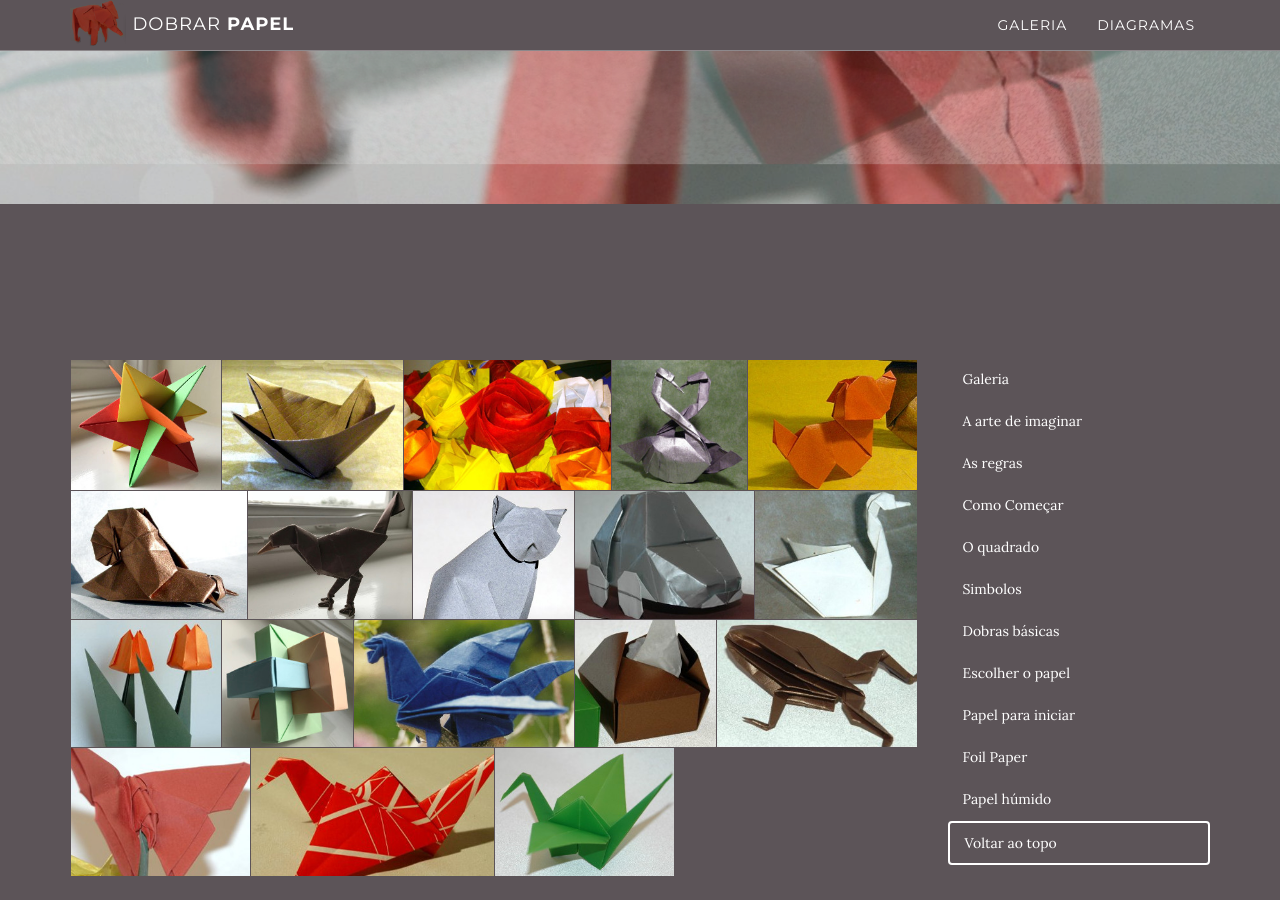
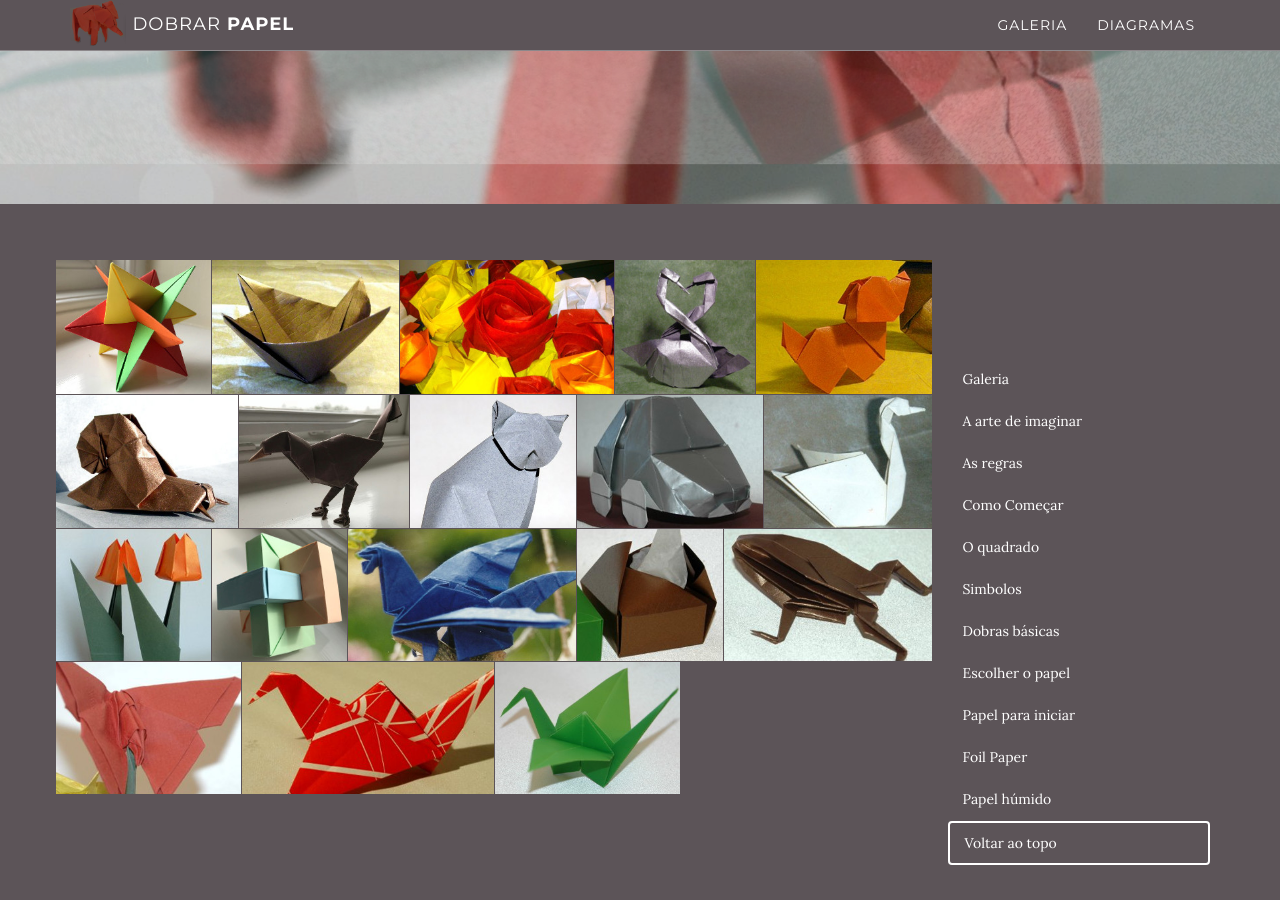
Before and after one commit to pawlo0/dobrarpapel, a Jekyll site: the page built from index.html, in a window 1280 px wide and 900 px high, scrolled down 741 px. Built offline with Jekyll 4.4.1, drawn with Linux system fonts in a browser that asks for light colours.

Commit message:
trying to fix position of justifiedGallery

```diff
--- a/index.html
+++ b/index.html
@@ -14,13 +14,15 @@
     <div class="container">
         <div class="row">
             <div class="col-md-9">
-                <section id="1" class="content-section contentWithFadeIn" style="opacity: 0; margin-top: 200px">
+                <div class="row">
+                <section id="1" class="content-section contentWithFadeIn" style="opacity: 0;">
                         {% for post in site.posts %}
                             <a href="{{ post.url | append: "index.html" }}">
                                 <img alt="{{post.title}}" src="{{post.image}}"/>
                             </a>
                         {% endfor %}
                 </section>
+                </div>
                 {% for item in sorted_welcome %}
                     <section id="{{item.rank}}" class="content-section text-center contentWithFadeIn" style="opacity: 0">
                         <h2>{{item.title}}</h2>
```
